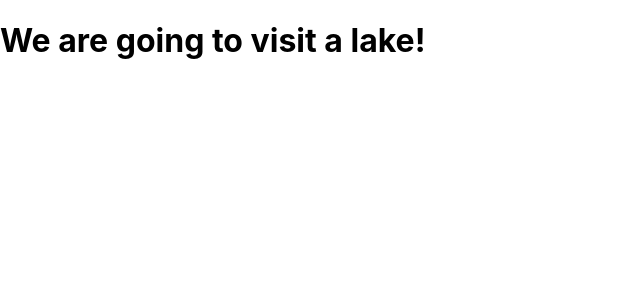
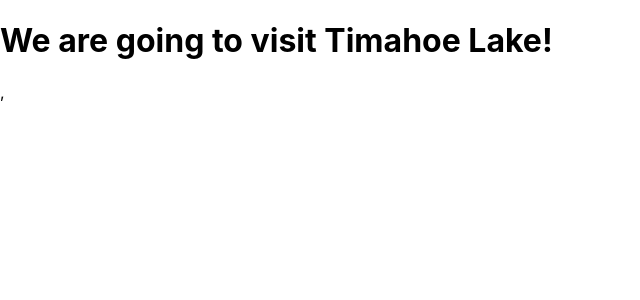
Before and after one commit to monikaite/Lake-or-Ski-Resort-Using-React, a React (Create React App) app: page / in a window 1280 px wide. Shown: the top 300 px of the page, without its empty margins (0-640 px from the left). Built offline with nearby package versions, Linux system fonts and the light colour scheme.

Commit message:
Conditional Rendering

```diff
--- a/src/index.js
+++ b/src/index.js
@@ -2,29 +2,28 @@ import React from 'react';
 import ReactDOM from 'react-dom';
 import './index.css';
 
-function Lake(){
+function Lake({name}){
     return(
         <div>
-            <h1>We are going to visit a lake!</h1>
+            <h1>We are going to visit {name}!</h1>
         </div>
     )
 }
 
-function Resort(){
+function Resort({name}){
     return (
         <div>
-            <h1>We are going to a Resort!</h1>
+            <h1>We are going to a {name}!</h1>
         </div>
     )
 }
 
 function App(props){
-    if(props.season === "summer"){
-        return <Lake/>;
-    }
-    else if(props.season === "winter"){
-        return <Resort/>;
-    }
+    return(
+      <div>
+          {(props.season === "summer") ? <Lake name="Timahoe Lake"/> : <Resort name="Ski Resort"/>},
+      </div>
+    );
 }
 
 ReactDOM.render(
```
Also changed, not shown: 1 other file (tests, documents, lock files or other folders).
